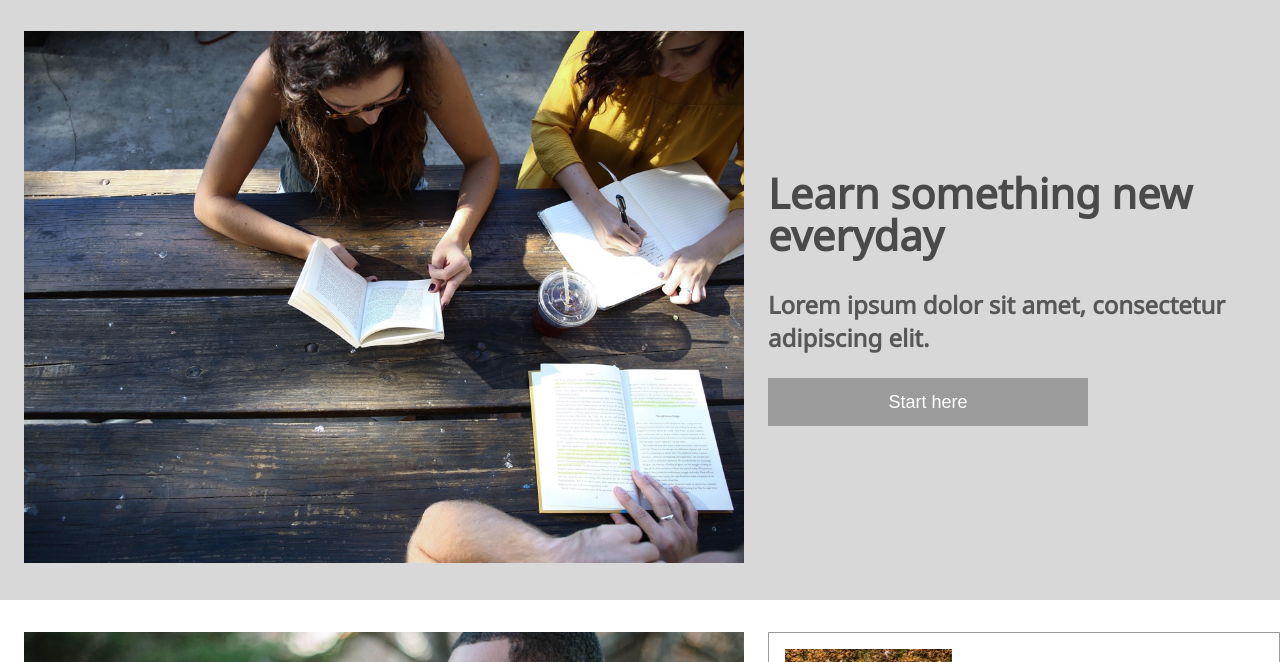
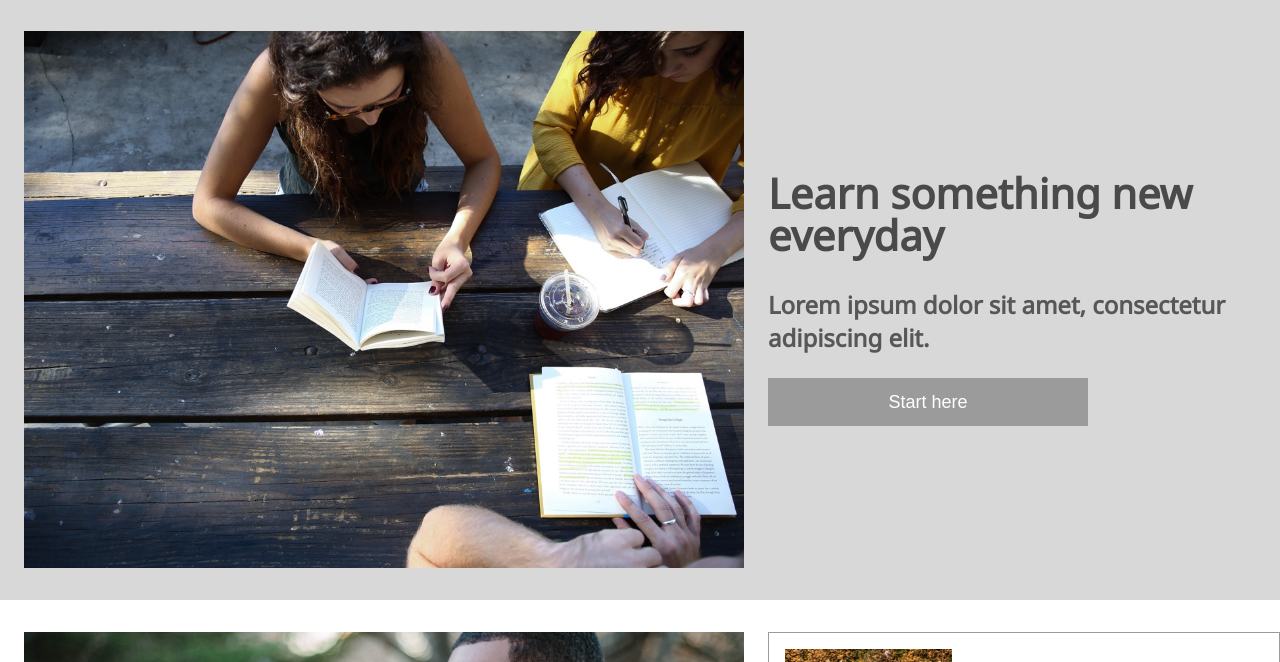
Before and after one commit to virachai/jsd8-colmar-academy, a plain HTML site: page index.html in a window 1280 px wide. Shown: the part 64-726 px from the top of the page. Drawn offline with Linux system fonts and the light colour scheme.

Commit message:
fix space img in hero section - desktop

```diff
--- a/assets/css/main.css
+++ b/assets/css/main.css
@@ -47,6 +47,9 @@ main > section > .w-40-percent {
 main > section > .w-60-percent img {
   max-width: 100%;
   min-width: 100%;
+  height: 100%;
+  max-height: 100%;
+  object-fit: cover;
 }
 main > section button {
   width: 100%;
@@ -108,7 +111,6 @@ main > section > .w-40-percent {
   main > section {
     flex-direction: row;
     overflow: hidden;
-    align-items: center;
     padding: 32px 0;
   }
   main > section > .w-60-percent {
@@ -123,6 +125,7 @@ main > section > .w-40-percent {
     min-width: 40%;
     width: 100%;
     padding-right: 24px;
+    align-self: center;
   }
   main > section > div button {
     max-width: 320px;
--- a/index.html
+++ b/index.html
@@ -118,7 +118,12 @@
       <!-- section of hero > open -->
       <section class="hero">
         <div class="w-60-percent">
-          <img src="./assets/images/banner.jpg" alt="girls reading books" />
+          <img
+            src="./assets/images/banner.jpg"
+            alt="girls reading books"
+            width="1104"
+            height="816"
+          />
         </div>
         <div class="w-40-percent">
           <h2>Learn something new everyday</h2>
```
